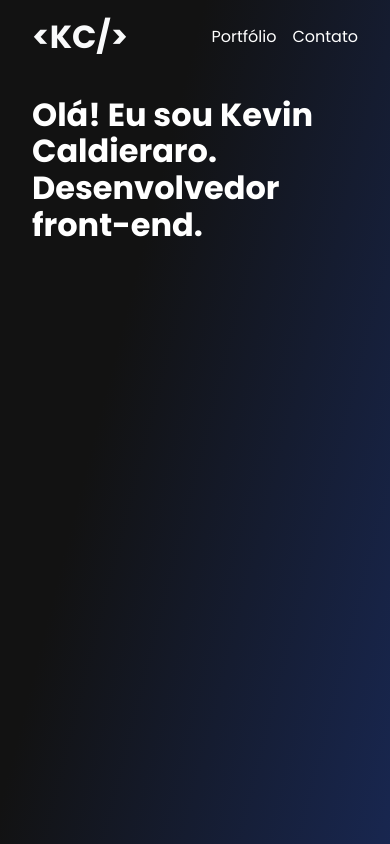
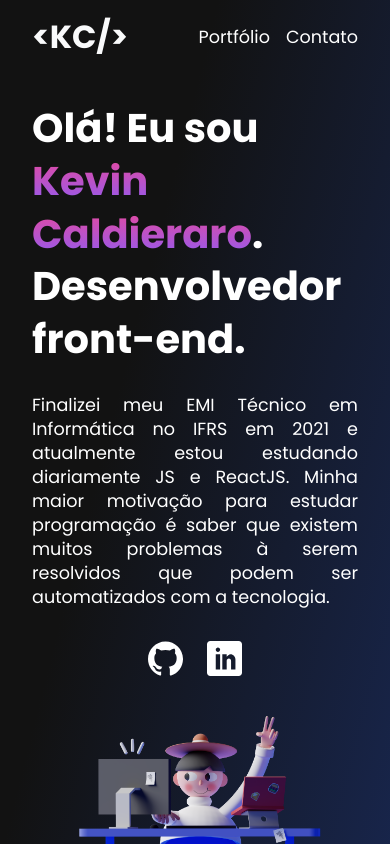
Before and after one commit to kevinCaldieraro/portfolio-react, a React (Create React App) app: page / in a window 390 px wide. Shown: the top 844 px of the page. Built offline with nearby package versions, Linux system fonts and the light colour scheme.

Commit message:
mobile first: main page done

```diff
--- a/src/components/Footer/index.js
+++ b/src/components/Footer/index.js
@@ -0,0 +1,15 @@
+import React from 'react';
+
+import { Container } from './style';
+
+import { ImHeart } from 'react-icons/im';
+
+const Footer = () => (
+  <Container>
+    <p>
+      Feito com <ImHeart /> por Kevin Caldieraro
+    </p>
+  </Container>
+);
+
+export default Footer;
--- a/src/components/Footer/style.js
+++ b/src/components/Footer/style.js
@@ -0,0 +1,6 @@
+import styled from 'styled-components';
+
+export const Container = styled.div`
+  padding: 1.5rem 2rem;
+  text-align: center;
+`;
--- a/src/pages/MainPage/Header/index.js
+++ b/src/pages/MainPage/Header/index.js
@@ -3,8 +3,8 @@ import { Container, Logo, PortfolioLink, ContactLink } from './style';
 
 const Header = () => (
   <Container>
-    <Logo>&lt;KC/&gt;</Logo>
-    <PortfolioLink>Portfólio</PortfolioLink>
+    <Logo to="/">&lt;KC/&gt;</Logo>
+    <PortfolioLink to="/portfolio">Portfólio</PortfolioLink>
     <ContactLink>Contato</ContactLink>
   </Container>
 );
--- a/src/pages/MainPage/Main/index.js
+++ b/src/pages/MainPage/Main/index.js
@@ -1,10 +1,53 @@
 import React from 'react';
 
-import { Container } from './style';
+import {
+  Container,
+  Title,
+  Name,
+  Content,
+  Description,
+  SocialMedias,
+  SocialMedia,
+  IllustrationHome
+} from './style';
+
+import { ImGithub, ImLinkedin } from 'react-icons/im';
+
+import illustrationHome from '../../../assets/images/illustrationHome.png';
 
 const Main = () => (
   <Container>
-    <h1>Olá! Eu sou Kevin Caldieraro. Desenvolvedor front-end. </h1>
+    <Title>
+      Olá! Eu sou <Name>Kevin Caldieraro</Name>. Desenvolvedor front-end.
+    </Title>
+    <Content>
+      <Description>
+        Finalizei meu EMI Técnico em Informática no IFRS em 2021 e atualmente
+        estou estudando diariamente JS e ReactJS. Minha maior motivação para
+        estudar programação é saber que existem muitos problemas à serem
+        resolvidos que podem ser automatizados com a tecnologia.
+      </Description>
+      <SocialMedias>
+        <SocialMedia
+          href="https://github.com/kevinCaldieraro"
+          target="_blank"
+          className="github"
+        >
+          <ImGithub size={35} />
+        </SocialMedia>
+        <SocialMedia
+          href="https://github.com/kevinCaldieraro"
+          target="_blank"
+          className="linkedin"
+        >
+          <ImLinkedin size={35} />
+        </SocialMedia>
+      </SocialMedias>
+      <IllustrationHome
+        src={illustrationHome}
+        alt="Boneco sentado em uma mesa com um computador"
+      />
+    </Content>
   </Container>
 );
 
--- a/src/pages/MainPage/Main/style.js
+++ b/src/pages/MainPage/Main/style.js
@@ -2,4 +2,51 @@ import styled from 'styled-components';
 
 export const Container = styled.main`
   padding: 0 2rem;
+  flex: 1;
 `;
+
+export const Title = styled.h1`
+  font-size: 2.5rem;
+  line-height: 3.3rem;
+`;
+
+export const Name = styled.span`
+  background: linear-gradient(360deg, #8b5cf6 0%, #ec4899 100%);
+  background-clip: text;
+  -webkit-background-clip: text;
+  -webkit-text-fill-color: transparent;
+`;
+
+export const Content = styled.div`
+  display: flex;
+  align-items: center;
+  flex-direction: column;
+  gap: 2rem;
+`;
+
+export const Description = styled.p`
+  line-height: 1.5rem;
+  text-align: justify;
+`;
+
+export const SocialMedias = styled.div`
+  display: flex;
+  justify-content: center;
+  gap: 1.5rem;
+`;
+
+export const SocialMedia = styled.a`
+  transition: 0.3s;
+
+  &.github:hover {
+    color: #4c4545;
+  }
+
+  &.linkedin:hover {
+    color: #0e76a8;
+  }
+`;
+
+export const IllustrationHome = styled.img`
+  width: 80%;
+`;
--- a/src/pages/MainPage/index.js
+++ b/src/pages/MainPage/index.js
@@ -4,11 +4,13 @@ import { Container } from './style';
 
 import Header from './Header';
 import Main from './Main';
+import Footer from '../../components/Footer';
 
 const MainPage = () => (
   <Container>
     <Header />
     <Main />
+    <Footer />
   </Container>
 );
 
--- a/src/pages/MainPage/style.js
+++ b/src/pages/MainPage/style.js
@@ -3,4 +3,5 @@ import styled from 'styled-components';
 export const Container = styled.div`
   display: flex;
   flex-direction: column;
+  min-height: 100vh;
 `;
--- /dev/null
+++ b/src/pages/PortfolioPage/index.js
@@ -0,0 +1,5 @@
+import React from 'react';
+
+const PortfolioPage = () => <h1>Portfolio page</h1>;
+
+export default PortfolioPage;
--- a/src/routes.js
+++ b/src/routes.js
@@ -2,11 +2,13 @@ import React from 'react';
 import { BrowserRouter as Router, Route, Routes } from 'react-router-dom';
 
 import MainPage from './pages/MainPage';
+import Portfolio from './pages/PortfolioPage';
 
 export default function Rts() {
   return (
     <Router>
       <Routes>
+        <Route path="/portfolio" element={<Portfolio />} />
         <Route path="/" element={<MainPage />} />
       </Routes>
     </Router>
--- a/src/styles/Theme.js
+++ b/src/styles/Theme.js
@@ -45,10 +45,10 @@ const theme = {
   fonts: ['Poppins, Open Sans', 'Arial', 'Helvetica', 'sans-serif'].join(','),
   fontSizes: {
     small: '.8rem',
-    normal: '1rem',
+    normal: '1.1rem',
     large: '2rem',
-    title: '1.3rem',
-    subtitle: '1.25rem'
+    title: '1.5rem',
+    subtitle: '1.3rem'
   },
   breakpoints: {
     xs: '0',
```
Also changed, not shown: src/assets/images/illustrationHome.png (added), src/pages/PortfolioPage/style.js (added).
